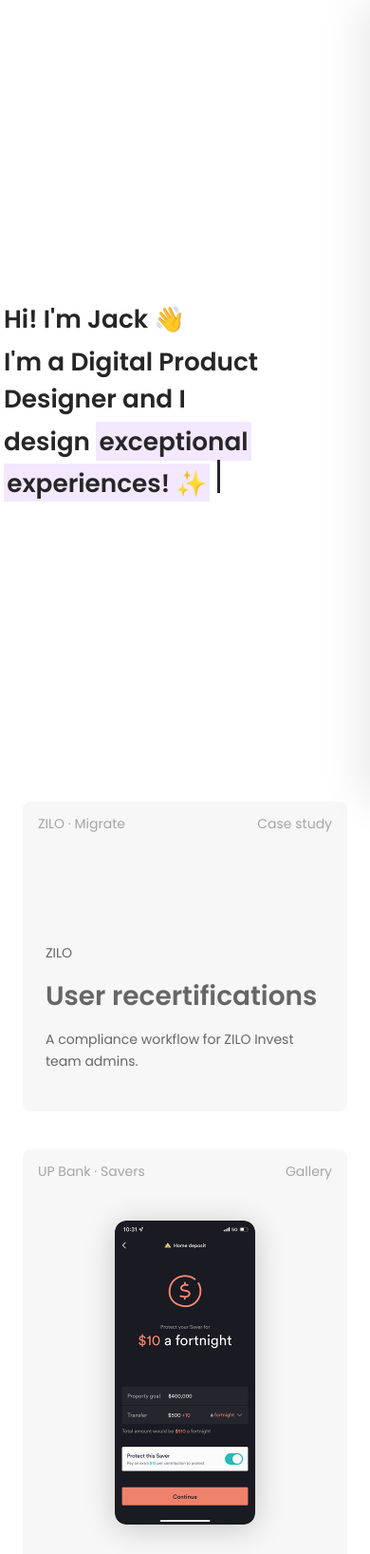
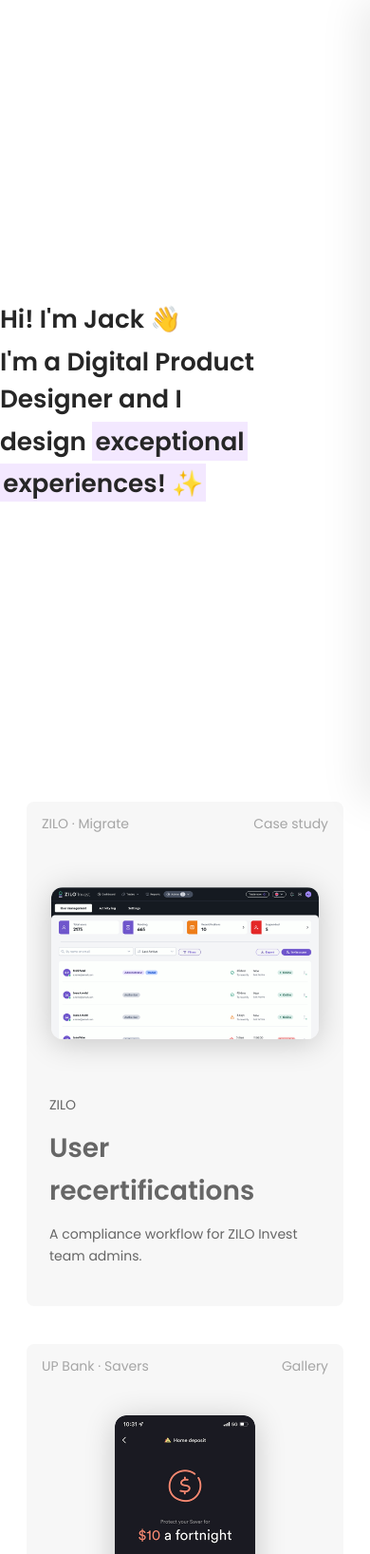
Before and after one commit to jackalexmorgan/jackalexmorgan.github.io, a plain HTML site: page index.html in a window 390 px wide. Shown: the top 1636 px of the page at 95% size. Drawn offline with Linux system fonts and the light colour scheme.

Commit message:
Improve mobile layout and case study image visibility.
Co-authored-by: Cursor <cursoragent@cursor.com>

```diff
--- a/css/style.css
+++ b/css/style.css
@@ -971,14 +971,15 @@ body.case-open {
 }
 
 .case-hero-image {
-  margin: 3rem var(--gutter) 0;
+  margin-top: 3rem;
+  margin-bottom: 0;
+  margin-left: auto;
+  margin-right: auto;
+  width: min(1200px, calc(100% - 2 * var(--gutter)));
   border-radius: 12px;
   overflow: hidden;
   box-shadow: 0 24px 80px rgba(0, 0, 0, 0.1);
   border: 1px solid rgba(0, 0, 0, 0.06);
-  max-width: 1200px;
-  margin-left: auto;
-  margin-right: auto;
 }
 
 .case-hero-image img {
@@ -1971,13 +1972,68 @@ body.has-floating-cursor .gallery-lightbox__backdrop {
   }
 }
 
+@media (max-width: 768px) {
+  :root {
+    --layout-gutter: clamp(1.75rem, 6.5vw, 2.5rem);
+  }
+
+  .case-hero {
+    padding-top: 3rem;
+    padding-bottom: 2rem;
+  }
+
+  .case-body {
+    padding-top: 3.5rem;
+    padding-bottom: 4rem;
+  }
+
+  /* Scroll-reveal on nested design blocks is unreliable in the panel on small screens */
+  .case-page .design-test .design-test__item.reveal,
+  .case-page .case-hero-image.reveal {
+    opacity: 1;
+    transform: none;
+  }
+
+  .block__frame--swap.block__frame--case,
+  .block__frame--swap.block__frame--wide {
+    position: relative;
+    width: 100%;
+    max-width: 100%;
+    height: auto;
+    aspect-ratio: 470 / 267;
+    min-height: 160px;
+  }
+
+  .block__frame--swap.block__frame--phone {
+    position: relative;
+    width: min(148px, 42vw);
+    height: auto;
+    aspect-ratio: 148 / 320;
+    min-height: 200px;
+  }
+
+  .block__frame--swap .block__frame__img--default,
+  .block__frame--swap .block__frame__img--hover {
+    object-fit: contain;
+    object-position: center;
+  }
+
+  .work .block.reveal {
+    opacity: 1;
+    transform: none;
+  }
+}
+
 @media (max-width: 640px) {
   .hero {
-    padding-inline: clamp(1.75rem, 7vw, 2.5rem);
+    padding-inline: var(--gutter);
   }
 
   .hero__content {
-    padding-inline: 0.25rem;
+    width: 100%;
+    max-width: 100%;
+    padding-inline: 0;
+    box-sizing: border-box;
   }
 
   .hero__title {
--- a/js/main.js
+++ b/js/main.js
@@ -223,6 +223,7 @@ document.addEventListener('DOMContentLoaded', () => {
   const reveals = document.querySelectorAll('.reveal');
 
   if ('IntersectionObserver' in window) {
+    const isMobileViewport = window.matchMedia('(max-width: 768px)').matches;
     const observer = new IntersectionObserver(
       (entries) => {
         entries.forEach((entry) => {
@@ -232,7 +233,10 @@ document.addEventListener('DOMContentLoaded', () => {
           }
         });
       },
-      { threshold: 0.08, rootMargin: '0px 0px -60px 0px' }
+      {
+        threshold: isMobileViewport ? 0.04 : 0.08,
+        rootMargin: isMobileViewport ? '0px 0px 0px 0px' : '0px 0px -60px 0px',
+      }
     );
 
     reveals.forEach((el) => observer.observe(el));
```
Also changed, not shown: 1 other file.
